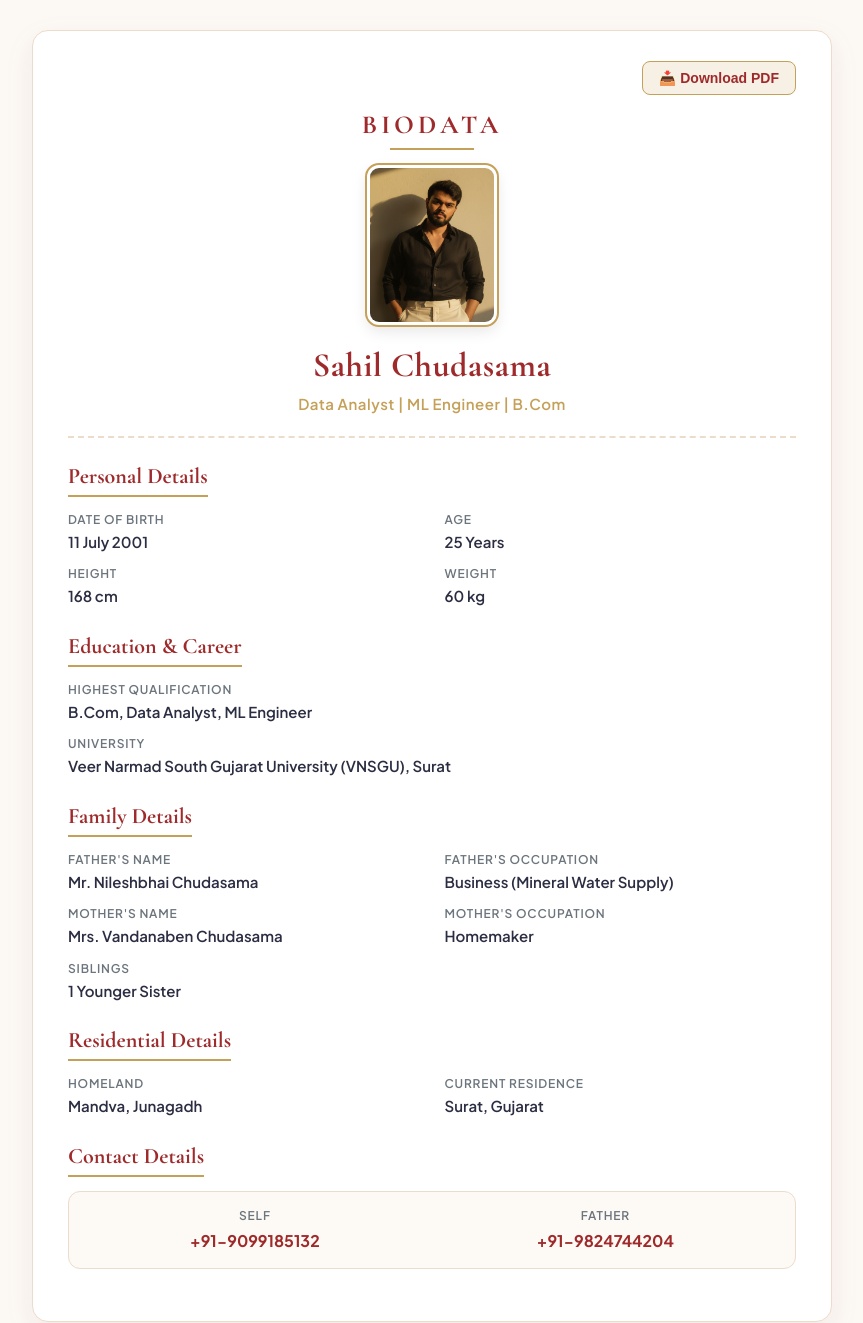
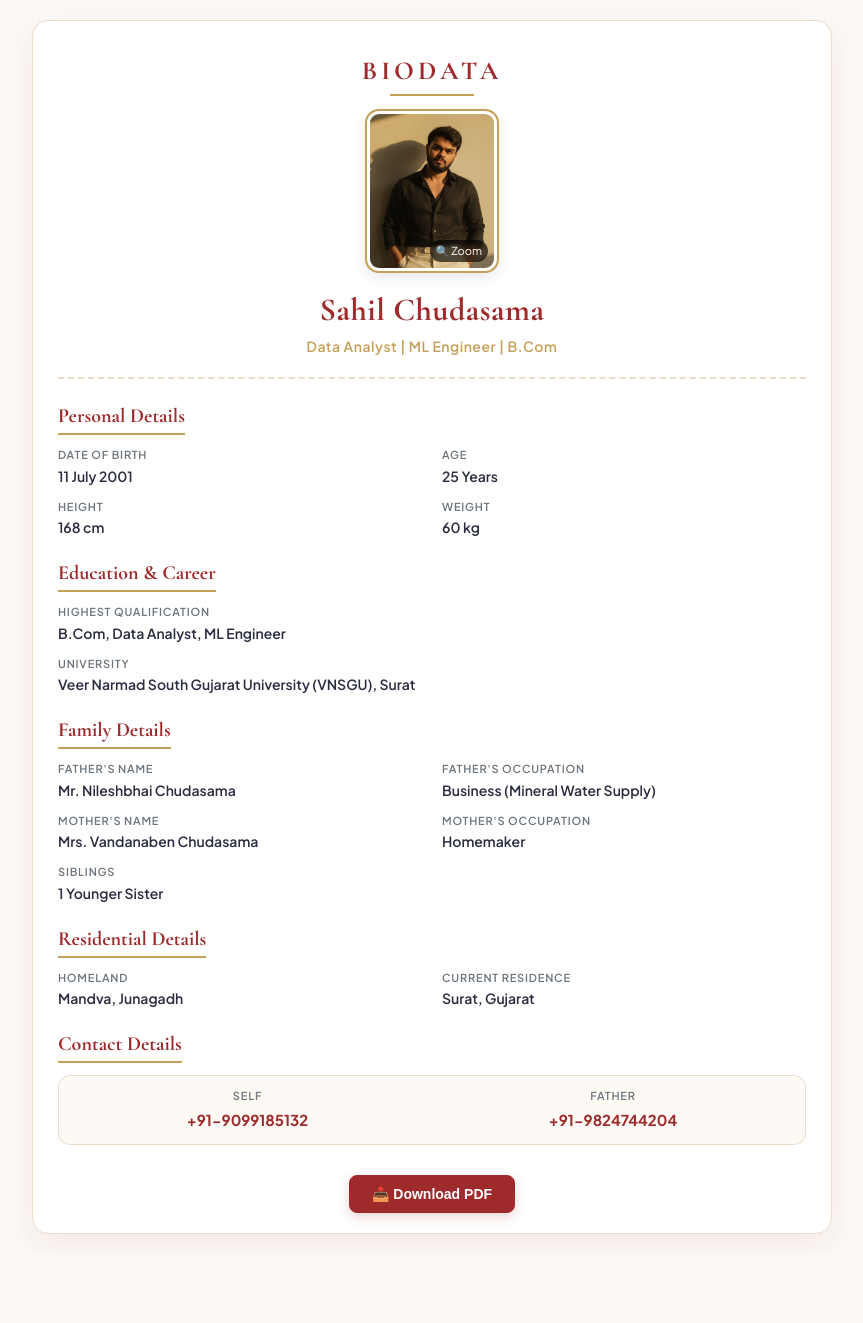
Before and after one commit to Sahil-Chudasama/Sahil_Biodata, a plain HTML site: page index.html in a window 1280 px wide. Shown: the whole page, without its empty margins (208-1071 px from the left). After the commit the page ends 1254 px from the top, so only its background shows below. Drawn offline with nearby package versions, Linux system fonts and the light colour scheme.

Commit message:
Update index.html

```diff
--- a/index.html
+++ b/index.html
@@ -35,7 +35,7 @@
             background-color: var(--bg-color);
             color: var(--text-dark);
             line-height: 1.5;
-            padding: 30px 15px;
+            padding: 20px 10px;
         }
 
         .container {
@@ -45,36 +45,8 @@
             border-radius: 16px;
             border: 1px solid var(--border-color);
             box-shadow: var(--shadow);
-            padding: 30px 35px;
+            padding: 30px 25px 20px;
             position: relative;
-        }
-
-        /* Action Buttons Top Bar */
-        .top-actions {
-            display: flex;
-            justify-content: flex-end;
-            gap: 12px;
-            margin-bottom: 10px;
-        }
-
-        .btn {
-            background-color: #f7f1e5;
-            color: var(--primary-accent);
-            border: 1px solid var(--gold-accent);
-            padding: 8px 16px;
-            border-radius: 8px;
-            font-weight: 600;
-            font-size: 14px;
-            cursor: pointer;
-            transition: all 0.3s ease;
-            display: inline-flex;
-            align-items: center;
-            gap: 8px;
-        }
-
-        .btn:hover {
-            background-color: var(--primary-accent);
-            color: #ffffff;
         }
 
         /* Profile Header */
@@ -117,6 +89,7 @@
             box-shadow: 0 6px 15px rgba(0,0,0,0.1);
             cursor: pointer;
             transition: transform 0.2s ease;
+            position: relative;
         }
 
         .photo-container:hover {
@@ -129,16 +102,39 @@
             object-fit: cover;
         }
 
+        /* Zoom Icon Badge */
+        .zoom-badge {
+            position: absolute;
+            bottom: 6px;
+            right: 6px;
+            background: rgba(0, 0, 0, 0.65);
+            color: #ffffff;
+            font-size: 11px;
+            padding: 3px 6px;
+            border-radius: 20px;
+            backdrop-filter: blur(2px);
+            pointer-events: none;
+            transition: all 0.3s ease;
+            display: flex;
+            align-items: center;
+            gap: 2px;
+        }
+
+        .photo-container:hover .zoom-badge {
+            background: var(--primary-accent);
+            transform: scale(1.05);
+        }
+
         .profile-header h1 {
             font-family: 'Cormorant Garamond', serif;
-            font-size: 34px;
+            font-size: 32px;
             color: var(--primary-accent);
             letter-spacing: 0.5px;
             margin-bottom: 2px;
         }
 
         .profile-header p {
-            font-size: 15px;
+            font-size: 14px;
             color: var(--gold-accent);
             font-weight: 600;
             letter-spacing: 0.5px;
@@ -146,25 +142,25 @@
 
         /* Section Styling */
         .section {
-            margin-bottom: 22px;
+            margin-bottom: 20px;
             page-break-inside: avoid;
         }
 
         .section-title {
             font-family: 'Cormorant Garamond', serif;
-            font-size: 22px;
+            font-size: 20px;
             color: var(--primary-accent);
             border-bottom: 2px solid var(--gold-accent);
             display: inline-block;
             padding-bottom: 2px;
-            margin-bottom: 14px;
+            margin-bottom: 12px;
             font-weight: 700;
         }
 
         .grid-layout {
             display: grid;
             grid-template-columns: repeat(2, 1fr);
-            gap: 12px 25px;
+            gap: 12px 20px;
         }
 
         .info-item {
@@ -174,7 +170,7 @@
         }
 
         .info-label {
-            font-size: 12px;
+            font-size: 11px;
             color: var(--text-muted);
             text-transform: uppercase;
             letter-spacing: 0.8px;
@@ -183,7 +179,7 @@
         }
 
         .info-value {
-            font-size: 15px;
+            font-size: 14px;
             font-weight: 600;
             color: var(--text-dark);
         }
@@ -192,7 +188,7 @@
             background-color: #fdfaf5;
             border: 1px solid var(--border-color);
             border-radius: 12px;
-            padding: 15px 20px;
+            padding: 12px 15px;
             display: flex;
             justify-content: space-around;
             flex-wrap: wrap;
@@ -212,9 +208,37 @@
             color: var(--primary-accent);
             text-decoration: none;
             font-weight: 700;
-            font-size: 16px;
+            font-size: 15px;
             margin-top: 2px;
             display: inline-block;
+        }
+
+        /* Bottom Action Buttons Bar */
+        .bottom-actions {
+            display: flex;
+            justify-content: center;
+            margin-top: 20px;
+            padding-top: 10px;
+        }
+
+        .btn {
+            background-color: var(--primary-accent);
+            color: #ffffff;
+            border: 1px solid var(--primary-accent);
+            padding: 10px 22px;
+            border-radius: 8px;
+            font-weight: 600;
+            font-size: 14px;
+            cursor: pointer;
+            transition: all 0.3s ease;
+            display: inline-flex;
+            align-items: center;
+            gap: 8px;
+            box-shadow: 0 4px 12px rgba(158, 42, 43, 0.2);
+        }
+
+        .btn:hover {
+            background-color: #802021;
         }
 
         /* Lightbox Modal Styling */
@@ -250,31 +274,34 @@
             cursor: pointer;
         }
 
-        /* Responsive Design */
+        /* Mobile Screen Specific Optimizations */
         @media (max-width: 650px) {
+            body {
+                padding: 10px 5px;
+            }
+
             .container {
-                padding: 20px 18px;
+                padding: 20px 15px;
+                border-radius: 12px;
             }
 
             .grid-layout {
                 grid-template-columns: 1fr;
+                gap: 10px;
             }
 
             .profile-header h1 {
-                font-size: 28px;
+                font-size: 26px;
             }
 
             .contact-card {
                 flex-direction: column;
                 text-align: left;
+                padding: 12px;
             }
 
             .contact-box {
                 text-align: left;
-            }
-
-            .top-actions {
-                justify-content: center;
             }
         }
     </style>
@@ -282,16 +309,13 @@
 <body>
 
     <div class="container" id="biodataContent">
-        <!-- Action Buttons -->
-        <div class="top-actions" id="actionButtons">
-            <button class="btn" onclick="downloadPDF()">📥 Download PDF</button>
-        </div>
 
         <!-- Profile Header -->
         <div class="profile-header">
             <div class="biodata-title">BIODATA</div>
-            <div class="photo-container" onclick="openModal()">
+            <div class="photo-container" onclick="openModal()" title="Click to view full image">
                 <img src="sahil_photo.jpg" alt="Sahil Chudasama Photo" id="userPhoto" onerror="this.src='https://via.placeholder.com/130x160?text=Sahil'">
+                <div class="zoom-badge">🔍 Zoom</div>
             </div>
             <h1>Sahil Chudasama</h1>
             <p>Data Analyst | ML Engineer | B.Com</p>
@@ -391,6 +415,11 @@
                 </div>
             </div>
         </div>
+
+        <!-- Bottom Action Button -->
+        <div class="bottom-actions" id="actionButtons">
+            <button class="btn" onclick="downloadPDF()">📥 Download PDF</button>
+        </div>
     </div>
 
     <!-- Lightbox Modal -->
```
